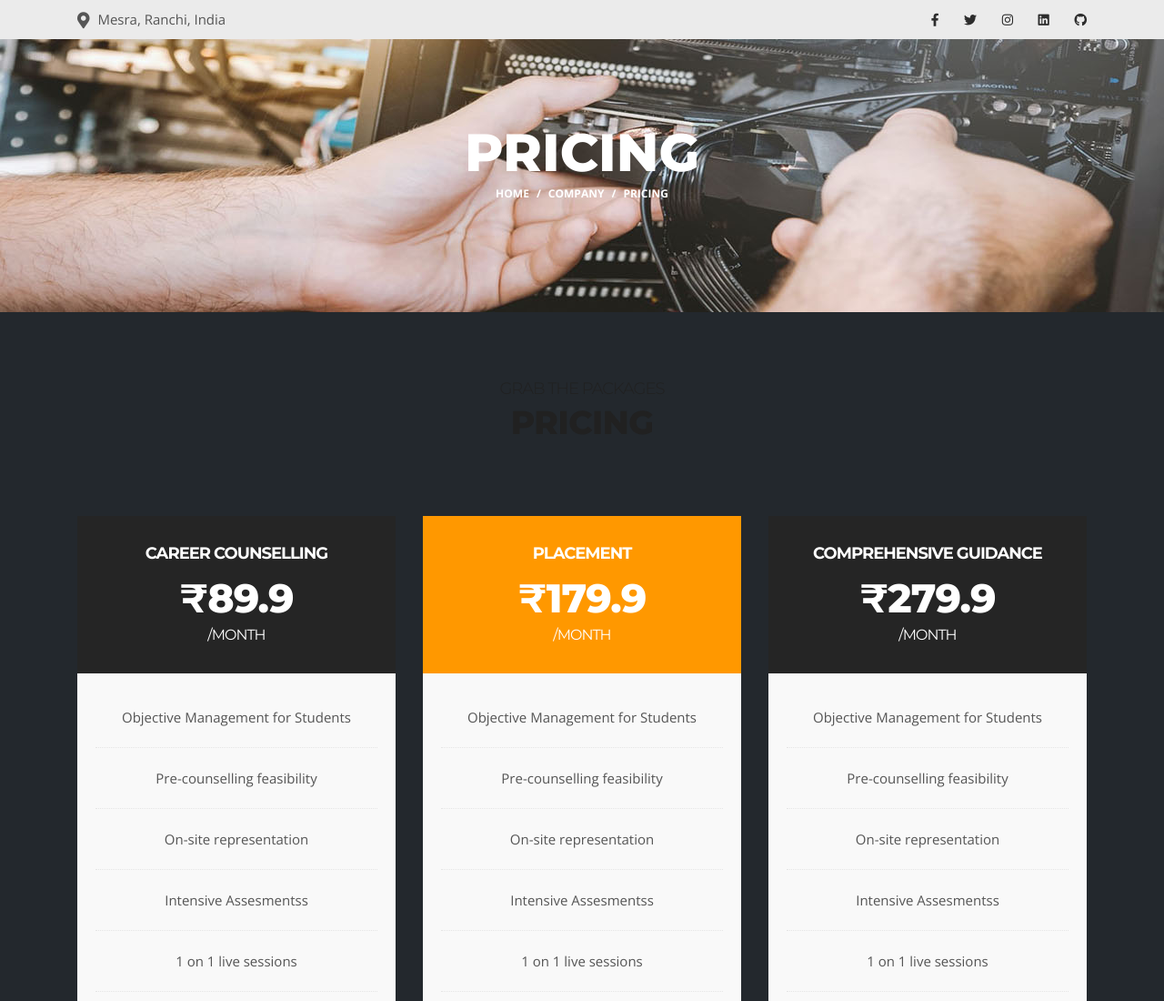
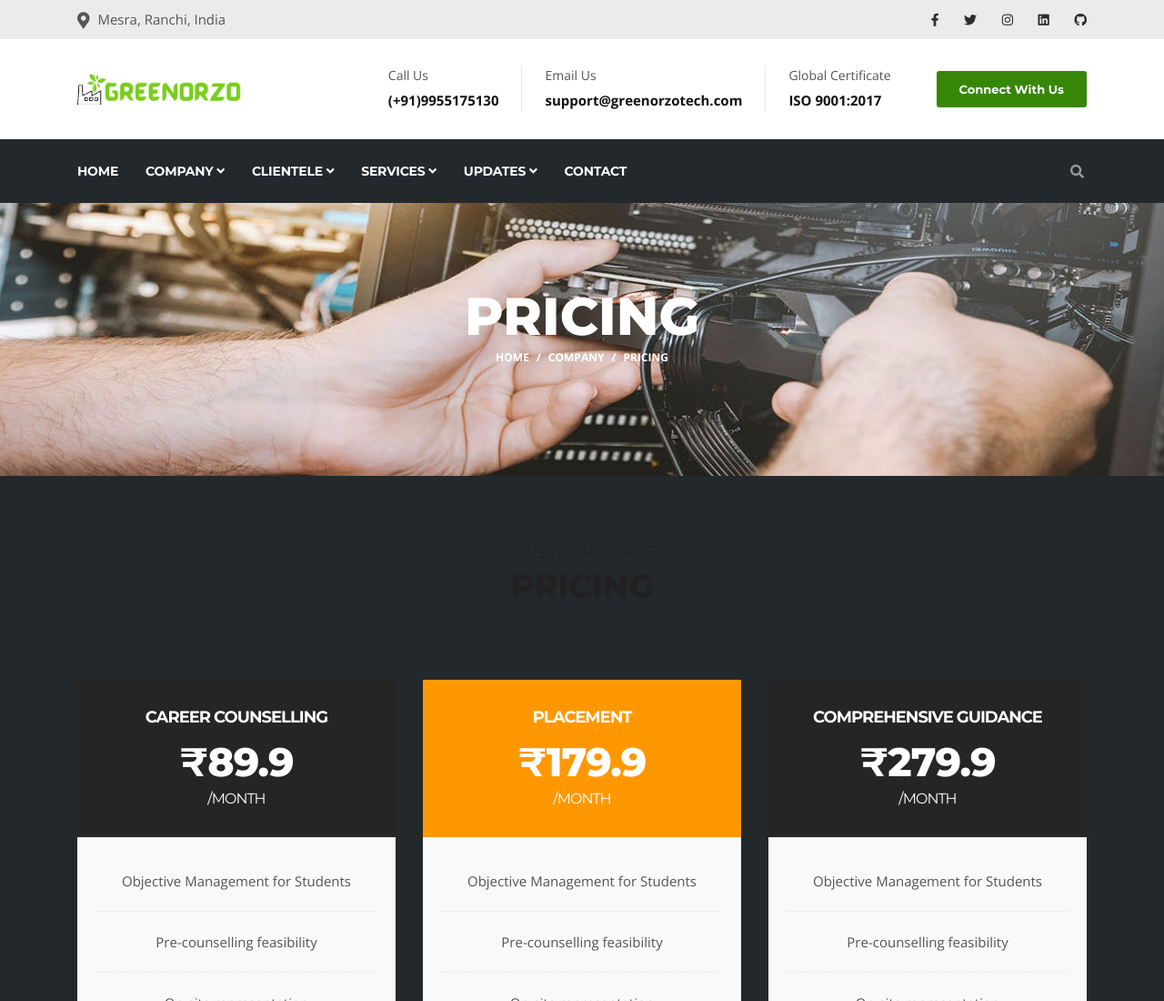
Before and after one commit to greenorzo/greenorzo.github.io, a plain HTML site: page pricing.html in a window 1280 px wide. Shown: the top 1100 px of the page at 91% size. Drawn offline with nearby package versions, Linux system fonts and the light colour scheme; some packages are replaced by stand-ins of ours.

Commit message:
Update pricing.html

```diff
--- a/pricing.html
+++ b/pricing.html
@@ -37,7 +37,6 @@
 </head>
 <body>
   <div class="body-inner">
-
     <div id="top-bar" class="top-bar">
         <div class="container">
           <div class="row">
@@ -78,6 +77,131 @@
         <!--/ Container end -->
     </div>
     <!--/ Topbar end -->
+<!-- Header start -->
+<header id="header" class="header-one">
+  <div class="bg-white">
+    <div class="container">
+      <div class="logo-area">
+          <div class="row align-items-center">
+            <div class="logo col-lg-3 text-center text-lg-left mb-3 mb-md-5 mb-lg-0">
+                <a class="d-block" href="index.html">
+                  <img loading="lazy" src="images/logo.png" alt="Constra">
+                </a>
+            </div><!-- logo end -->
+
+            <div class="col-lg-9 header-right">
+                <ul class="top-info-box">
+                  <li>
+                    <div class="info-box">
+                      <div class="info-box-content">
+                          <p class="info-box-title">Call Us</p>
+                          <p class="info-box-subtitle"><a href="tel:+919955175130">(+91)9955175130</a></p>
+                      </div>
+                    </div>
+                  </li>
+                  <li>
+                    <div class="info-box">
+                      <div class="info-box-content">
+                          <p class="info-box-title">Email Us</p>
+                          <p class="info-box-subtitle"><a href="mailto:support@greenorzotech.com">support@greenorzotech.com</a></p>
+                      </div>
+                    </div>
+                  </li>
+                  <li class="last">
+                    <div class="info-box last">
+                      <div class="info-box-content">
+                          <p class="info-box-title">Global Certificate</p>
+                          <p class="info-box-subtitle">ISO 9001:2017</p>
+                      </div>
+                    </div>
+                  </li>
+                  <li class="header-get-a-quote">
+                    <a class="btn btn-primary" href="contact.html">Connect with us</a>
+                  </li>
+                </ul><!-- Ul end -->
+            </div><!-- header right end -->
+          </div><!-- logo area end -->
+
+      </div><!-- Row end -->
+    </div><!-- Container end -->
+  </div>
+
+  <div class="site-navigation">
+    <div class="container">
+        <div class="row">
+          <div class="col-lg-12">
+              <nav class="navbar navbar-expand-lg navbar-dark p-0">
+                <button class="navbar-toggler" type="button" data-toggle="collapse" data-target=".navbar-collapse" aria-controls="navbar-collapse" aria-expanded="false" aria-label="Toggle navigation">
+                    <span class="navbar-toggler-icon"></span>
+                </button>
+
+                <div id="navbar-collapse" class="collapse navbar-collapse">
+                    <ul class="nav navbar-nav mr-auto">
+                      <li class="nav-item"><a class="nav-link" href="index-2.html">Home</a></li>
+
+                      <li class="nav-item dropdown">
+                          <a href="#" class="nav-link dropdown-toggle" data-toggle="dropdown">Company <i class="fa fa-angle-down"></i></a>
+                          <ul class="dropdown-menu" role="menu">
+                            <li><a href="about.html">About Us</a></li>
+                            <li><a href="team.html">Our People</a></li>
+                            <li><a href="testimonials.html">Testimonials</a></li>
+                            <li><a href="faq.html">Faq</a></li>
+                            <li><a href="pricing.html">Pricing</a></li>
+                          </ul>
+                      </li>
+
+                      <li class="nav-item dropdown">
+                          <a href="#" class="nav-link dropdown-toggle" data-toggle="dropdown">Clientele <i class="fa fa-angle-down"></i></a>
+                          <ul class="dropdown-menu" role="menu">
+                            <li><a href="projects.html">Colleges</a></li>
+                            <li><a href="projects-single.html">Research</a></li>
+                          </ul>
+                      </li>
+
+                      <li class="nav-item dropdown">
+                          <a href="#" class="nav-link dropdown-toggle" data-toggle="dropdown">Services <i class="fa fa-angle-down"></i></a>
+                          <ul class="dropdown-menu" role="menu">
+                            <li><a href="services.html">Educational</a></li>
+                            <li><a href="service-single.html">Project Consultation</a></li>
+                          </ul>
+                      </li>
+
+
+
+                      <li class="nav-item dropdown">
+                          <a href="#" class="nav-link dropdown-toggle" data-toggle="dropdown">Updates <i class="fa fa-angle-down"></i></a>
+                          <ul class="dropdown-menu" role="menu">
+                            <li><a href="news-left-sidebar.html">Notices</a></li>
+							  <li><a href="news-right-sidebar.html">Forums</a></li>
+                          </ul>
+                      </li>
+
+                      <li class="nav-item"><a class="nav-link" href="contact.html">Contact</a></li>
+                    </ul>
+                </div>
+              </nav>
+          </div>
+          <!--/ Col end -->
+        </div>
+        <!--/ Row end -->
+
+        <div class="nav-search">
+          <span id="search"><i class="fa fa-search"></i></span>
+        </div><!-- Search end -->
+
+        <div class="search-block" style="display: none;">
+          <label for="search-field" class="w-100 mb-0">
+            <input type="text" class="form-control" id="search-field" placeholder="Type what you want and enter">
+          </label>
+          <span class="search-close">&times;</span>
+        </div><!-- Site search end -->
+    </div>
+    <!--/ Container end -->
+
+  </div>
+  <!--/ Navigation end -->
+</header>
+<!--/ Header end -->
 <!-- Header start -->
 <header id="header" class="header-one">
 <div id="banner-area" class="banner-area" style="background-image:url(images/banner/banner1.jpg)">
```
